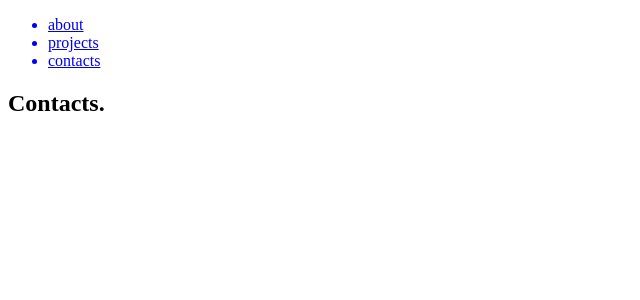
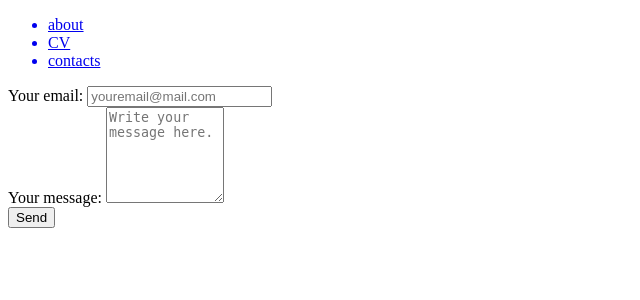
Before and after one commit to lsyurievna/resume_app, a Flask app: page /contacts in a window 1280 px wide. Shown: the top 300 px of the page, without its empty margins (0-640 px from the left). Run offline with Flask 2, Linux system fonts and the light colour scheme.

Commit message:
The contact form introduced, a problem of sending emails via Formspree was incountered howe

```diff
--- a/app.py
+++ b/app.py
@@ -1,18 +1,19 @@
 from flask import Flask, render_template
+import decouple
 
 app = Flask(__name__)
+
 name = "Mila"
-list_of_stuff = ["Blanket", "Pillow", "Puter"]
+contact = decouple.config("CONTACT_FORM_API", default=None)
 
 @app.route("/")
 def about():
-  return render_template("about.html", name=name,
-  list_of_stuff = list_of_stuff)
+  return render_template("about.html", name=name)
 
-@app.route("/projects")
-def projects():
-  return render_template("projects.html", name=name)
+@app.route("/CV")
+def CV():
+  return render_template("CV.html", name=name)
 
 @app.route("/contacts")
 def contacts():
-  return render_template("contacts.html", name = name)
+  return render_template("contacts.html", name = name, api = contact)
--- a/templates/projects.html
+++ b/templates/CV.html
@@ -3,6 +3,6 @@
 
 {% block content %}
 
-<h2>Projects.</h2>
+CV
 
 {% endblock %}
--- a/templates/about.html
+++ b/templates/about.html
@@ -9,8 +9,12 @@
 <h2>Hello, my name is {{ name }}.</h2>
 {% endif %}
 
+<img src = "{{ url_for('static', filename = 'profile_pic.jpg') }}" \>
+
+<ul>
 {% for item in list_of_stuff %}
- {{ item }}
+ <li>{{ item }}</li>
 {% endfor %}
+</ul>
 
 {% endblock %}
--- a/templates/contacts.html
+++ b/templates/contacts.html
@@ -3,6 +3,24 @@
 
 {% block content %}
 
-<h2>Contacts.</h2>
+<form
+  action="{{api}}"
+  method="POST"
+> <div>
+  <label>
+    Your email:
+    <input type="email" name="_replyto" placeholder="youremail@mail.com">
+  </label>
+  </div>
+
+  <div>
+  <label>
+    Your message:
+    <textarea name="message" placeholder="Write your message here." rows=6 cols=12></textarea>
+  </label>
+  </div>
+
+  <button type="submit">Send</button>
+</form>
 
 {% endblock %}
--- a/templates/layout.html
+++ b/templates/layout.html
@@ -14,7 +14,7 @@
   <nav>
     <ul>
       <a href = "/"><li>about</li></a>
-      <a href = "/projects"><li>projects</li></a>
+      <a href = "/CV"><li>CV</li></a>
       <a href = "/contacts"><li>contacts</li></a>
     </ul>
   </nav>
```
Also changed, not shown: static/profile_pic.jpg (added), 1 other file.
